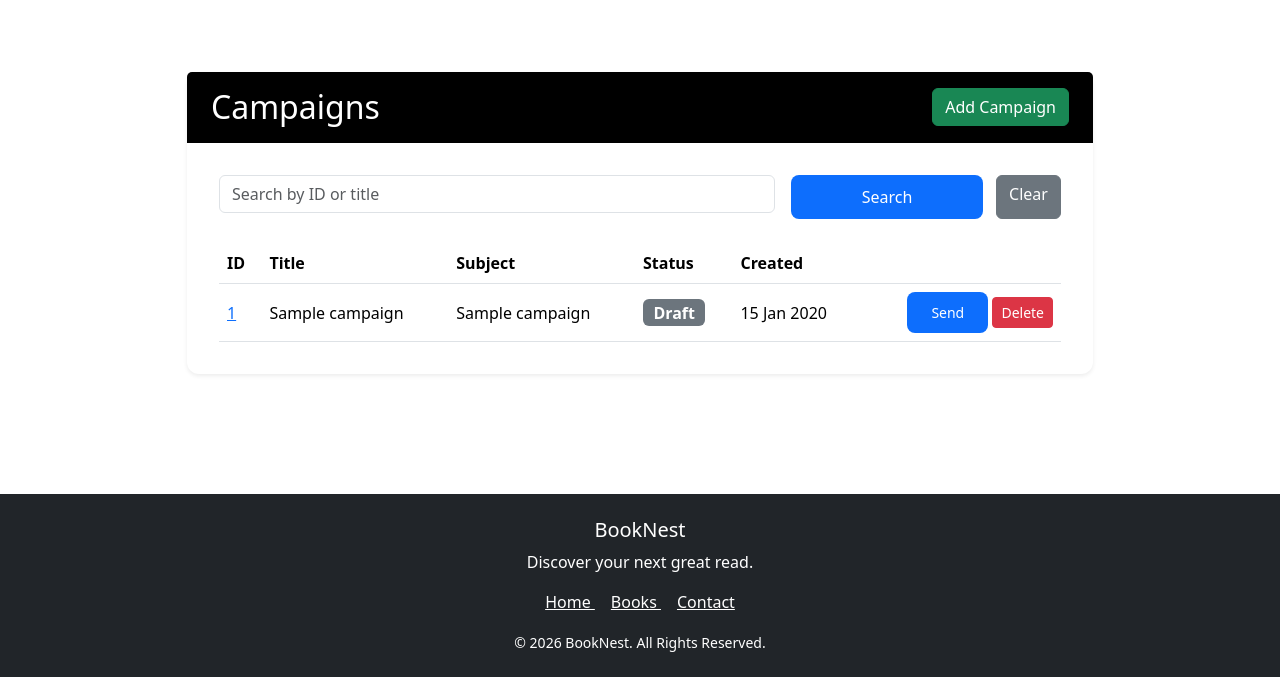
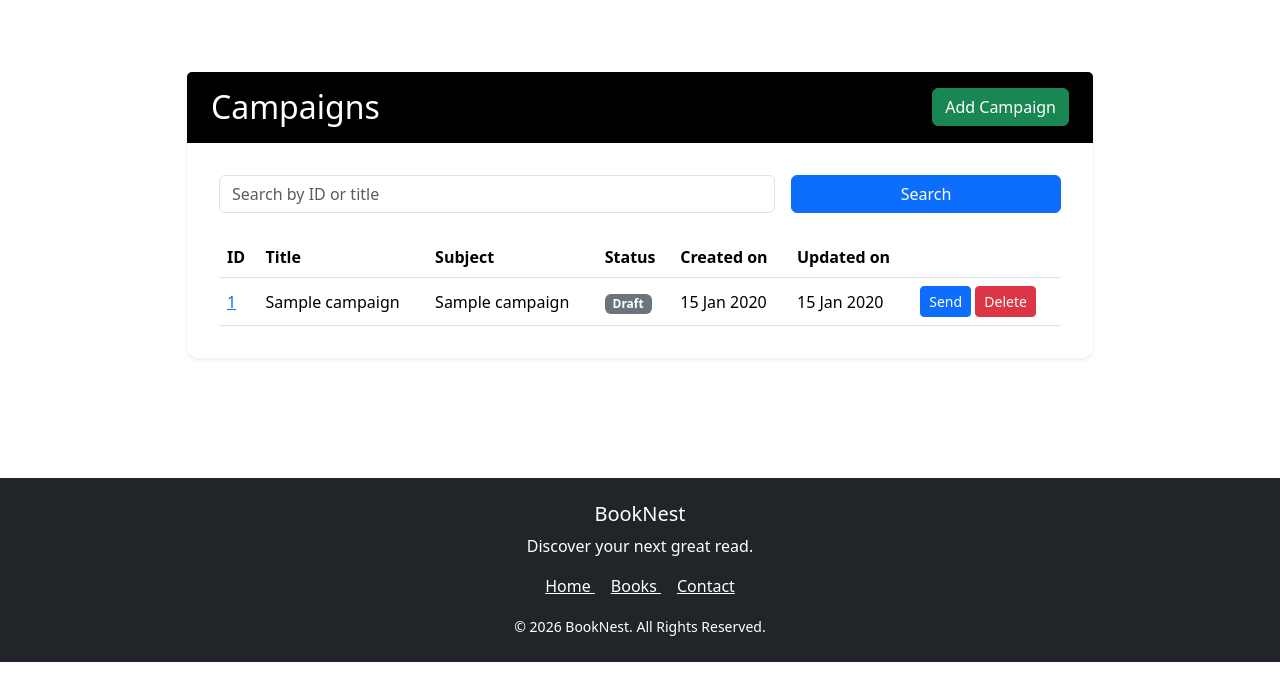
Before and after one commit to v-amna/booknest, a Django app: page /marketing/campaigns/ in a window 1280 px wide. Shown: the part 62-739 px from the top of the page. Run offline with Django 5.2, Linux system fonts and the light colour scheme; a user stored in the database is signed in; tables that the repository leaves empty hold one stand-in row (values such as "Sample post"); some libraries are stand-ins or nearby versions.

Commit message:
Add error alert styles and improve campaign and subscriber list search forms style

```diff
--- a/marketing/templates/marketing/campaign_list.html
+++ b/marketing/templates/marketing/campaign_list.html
@@ -11,7 +11,8 @@
 
                     <div class="card-header bg-black d-flex justify-content-between align-items-center">
                         <p class="h2 mb-0">Campaigns</p>
-                        <a href="{% url 'add_campaign' %}" class="btn btn-success">
+                        <a href="{% url 'add_campaign' %}"
+                           class="btn btn-success">
                             Add Campaign
                         </a>
                     </div>
@@ -19,21 +20,18 @@
                     <div class="card-body">
 
                         <form method="GET" class="row g-3 mb-4">
-                            <div class="col-md-8">
-                                <input
-                                    type="text"
+                            <div class="col-md-8 d-flex">
+                                <input type="search"
                                         name="q"
                                         class="form-control"
                                         placeholder="Search by ID or title"
                                         value="{{ query }}">
                             </div>
                             <div class="col-md-4 d-flex gap-2">
-                                <button type="submit" class="btn btn-primary flex-grow-1">
+                                <button type="submit"
+                                        class="btn btn-primary flex-grow-1">
                                     Search
                                 </button>
-                                <a href="{% url 'campaign_list' %}" class="btn btn-secondary">
-                                    Clear
-                                </a>
                             </div>
                         </form>
 
@@ -46,7 +44,8 @@
                                         <th>Title</th>
                                         <th>Subject</th>
                                         <th>Status</th>
-                                            <th>Created</th>
+                                        <th>Created on</th>
+                                        <th>Updated on</th>
                                         <th></th>
                                     </tr>
                                     </thead>
@@ -61,17 +60,17 @@
                                             <td>{{ campaign.title }}</td>
                                             <td>{{ campaign.subject }}</td>
                                             <td>
-                                                    <span class="badge fs-6
+                                                    <span class="badge
                                                         {% if campaign.status == 'sent' %}bg-success
                                                         {% elif campaign.status == 'cancelled' %}bg-danger
-                                                        {% elif campaign.status == 'sending' %}bg-info
-                                                        {% elif campaign.status == 'scheduled' %}bg-warning text-dark
+                                                        {% elif campaign.status == 'ready' %}bg-info
                                                         {% else %}bg-secondary{% endif %}">
                                                         {{ campaign.get_status_display }}
                                                     </span>
                                             </td>
                                             <td>{{ campaign.created_at|date:"d M Y" }}</td>
-                                                <td class="text-end">
+                                            <td>{{ campaign.updated_at|date:"d M Y" }}</td>
+                                            <td>
                                                 <a href="{% url 'send_campaign' campaign.id %}"
                                                    class="btn btn-primary btn-sm"
                                                    onclick="return confirm('Send campaign \'{{ campaign.title }}\' to all active subscribers?');">
@@ -95,7 +94,10 @@
 
                                         {% if campaigns.has_previous %}
                                             <li class="page-item">
-                                                <a class="page-link" href="?page={{ campaigns.previous_page_number }}{% if query %}&q={{ query }}{% endif %}">
+                                                <a class="page-link"
+                                                   href="?page=
+
+                                                           {{ campaigns.previous_page_number }}{% if query %}&q={{ query }}{% endif %}">
                                                     Previous
                                                 </a>
                                             </li>
@@ -107,7 +109,10 @@
 
                                         {% for page_num in campaigns.paginator.page_range %}
                                             <li class="page-item {% if page_num == campaigns.number %}active{% endif %}">
-                                                <a class="page-link" href="?page={{ page_num }}{% if query %}&q={{ query }}{% endif %}">
+                                                <a class="page-link"
+                                                   href="?page=
+
+                                                           {{ page_num }}{% if query %}&q={{ query }}{% endif %}">
                                                     {{ page_num }}
                                                 </a>
                                             </li>
@@ -115,7 +120,10 @@
 
                                         {% if campaigns.has_next %}
                                             <li class="page-item">
-                                                <a class="page-link" href="?page={{ campaigns.next_page_number }}{% if query %}&q={{ query }}{% endif %}">
+                                                <a class="page-link"
+                                                   href="?page=
+
+                                                           {{ campaigns.next_page_number }}{% if query %}&q={{ query }}{% endif %}">
                                                     Next
                                                 </a>
                                             </li>
--- a/static/css/base.css
+++ b/static/css/base.css
@@ -1,3 +1,10 @@
+/* Replicate alert-danger */
+.alert-error {
+    --bs-alert-color: var(--bs-danger-text-emphasis);
+    --bs-alert-bg: var(--bs-danger-bg-subtle);
+    --bs-alert-border-color: var(--bs-danger-border-subtle);
+    --bs-alert-link-color: var(--bs-danger-text-emphasis);
+}
 
 .navbar-brand {
     font-size: 1.5rem;
@@ -36,14 +43,6 @@
     padding: 1.25rem;
 }
 
-/* Buttons */
-.btn-primary {
-    border: none;
-}
-
-.btn-secondary {
-    margin-left: 5px;
-}
 
 .btn-outline-black {
     background: white;
@@ -174,10 +173,6 @@ form textarea {
     border-radius: 8px;
 }
 
-.btn-primary {
-    padding: 10px 24px;
-    border-radius: 8px;
-}
 /* Widget Styles */
 .btn-file {
     position: relative;
```
Also changed, not shown: marketing/templates/marketing/subscriber_list.html (+2 -5 lines). Lines whose indentation alone changed are shown as unchanged.
